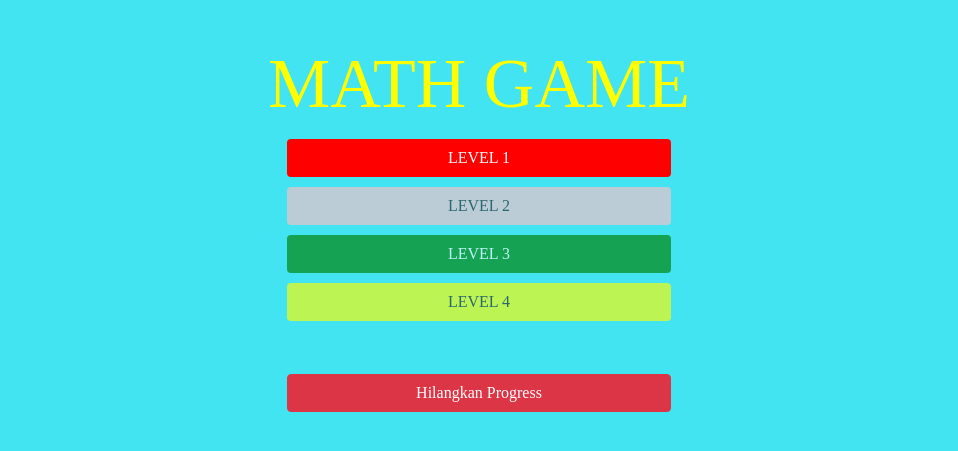
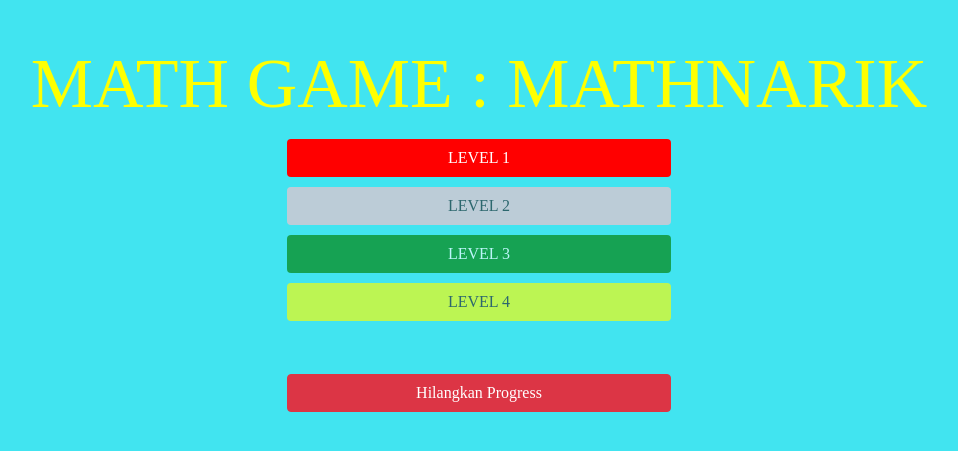
Before and after one commit to ZhafranBahij/math-game, a plain HTML site: page index.html in a window 1280 px wide. Shown: the part 171-622 px from the top of the page, without its empty margins (161-1119 px from the left). Drawn offline with nearby package versions, Linux system fonts and the light colour scheme; a web font is replaced by a local one.

Commit message:
Menambahkan title

```diff
--- a/index.html
+++ b/index.html
@@ -25,7 +25,7 @@
       rel="stylesheet"
     />
 
-    <title>Math Game</title>
+    <title>Mathnarik</title>
     <link rel="stylesheet" type="text/css" href="./css/index.css" />
   </head>
 
@@ -34,7 +34,7 @@
       class="d-flex justify-content-center align-items-center flex-column"
       id="inti"
     >
-      <h1 style="color: yellow">MATH GAME</h1>
+      <h1 style="color: yellow">MATH GAME : MATHNARIK</h1>
       <a
         id="level01"
         class="btn"
```
Also changed, not shown: level/level01.html (+1 -1 lines), level/level02.html (+1 -1 lines), level/level03.html (+1 -1 lines), level/level04.html (+1 -1 lines).
